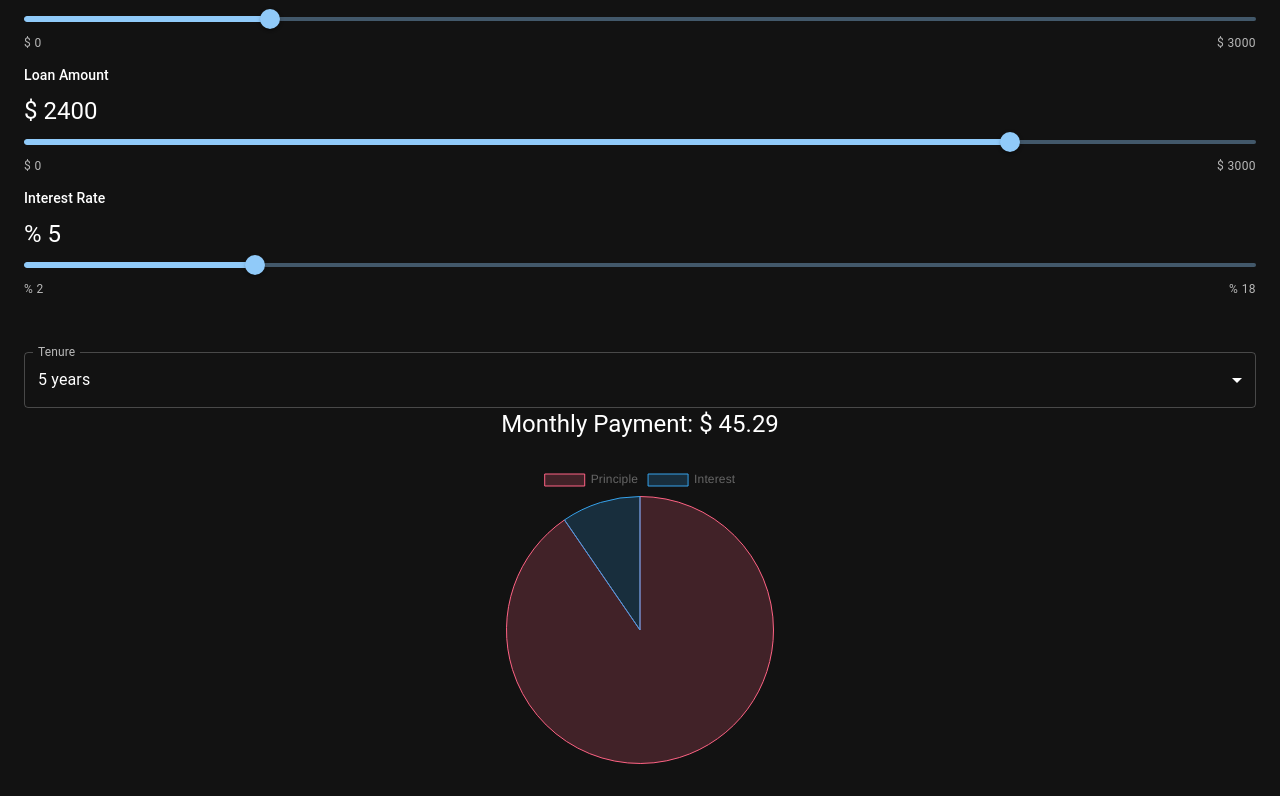
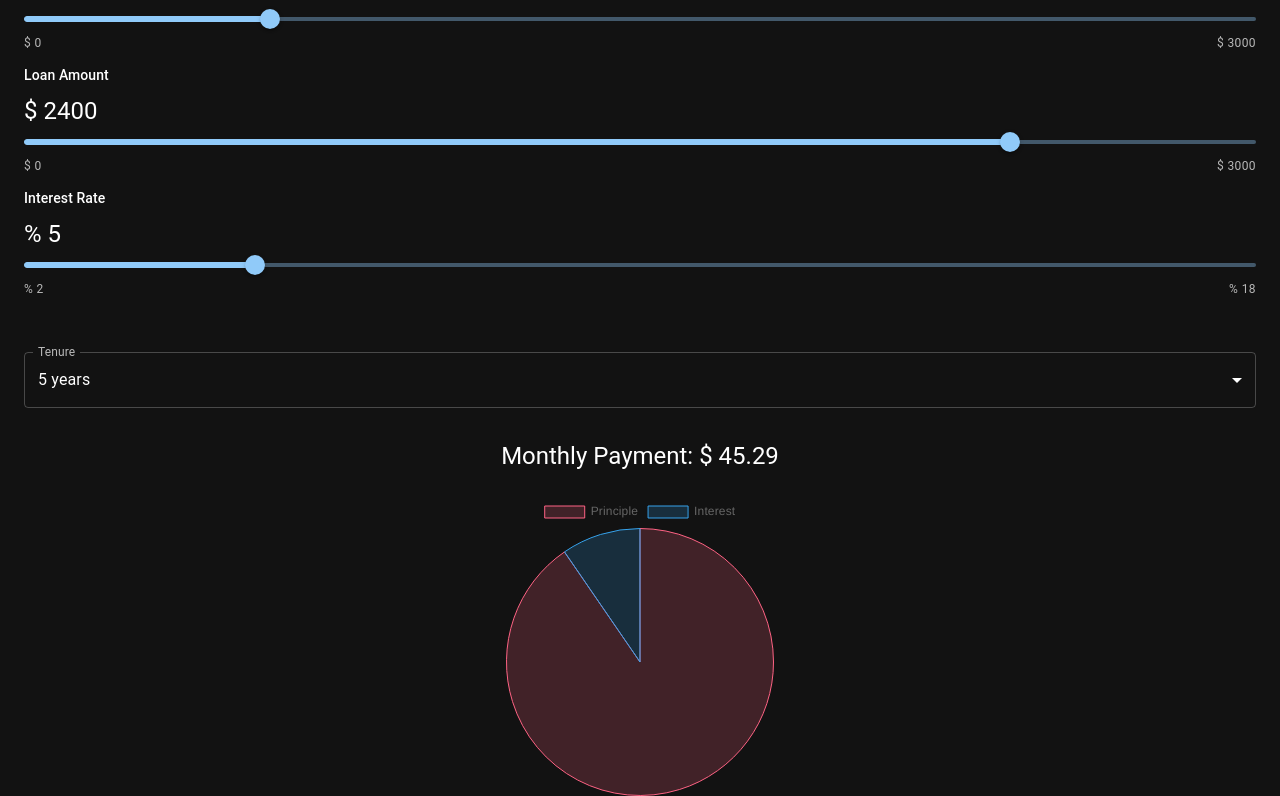
Before and after one commit to Prakash-Ravichandran/Mortgage_Calculator, a React (Create React App) app: page / in a window 1280 px wide. Shown: the part 288-1084 px from the top of the page. Before the commit the page ends 1052 px from the top, so only its background shows below. Built offline with nearby package versions, Linux system fonts and the light colour scheme.

Commit message:
build: Result component was built -fixed marginTop

```diff
--- a/src/App.js
+++ b/src/App.js
@@ -28,7 +28,7 @@ function App() {
             <TenureSelect data={data} setData={setData} />
           </Grid>
         </Grid>
-        <Grid item xs={12} md={6}>
+        <Grid item xs={12} md={6} sx={{ marginTop: 4 }}>
           <Result data={data} />
         </Grid>
       </Container>
```
